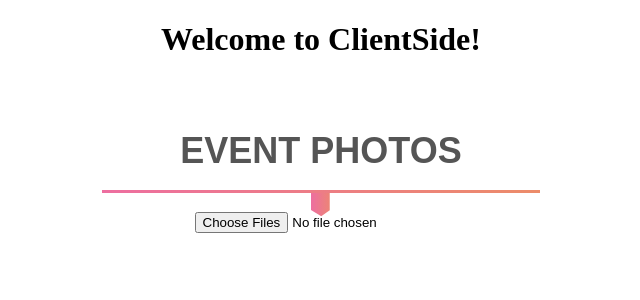
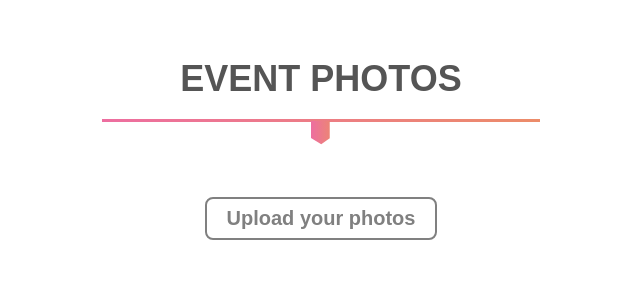
Before and after one commit to dina845/Event-Client, an Angular app in the folder ClientSide/: page / in a window 1280 px wide. Shown: the top 300 px of the page, without its empty margins (319-959 px from the left). Built offline with nearby package versions, Linux system fonts and the light colour scheme.

Commit message:
upload images

```diff
--- a/ClientSide/src/app/app.component.html
+++ b/ClientSide/src/app/app.component.html
@@ -1,7 +1,5 @@
 <!--The content below is only a placeholder and can be replaced.-->
 <div style="text-align:center">
-  <h1>
-    Welcome to {{ title }}!
-  </h1>
+
 <!-- <router-outlet></router-outlet> -->
 <app-images></app-images>
--- a/ClientSide/src/app/gallery/images/images.component.css
+++ b/ClientSide/src/app/gallery/images/images.component.css
@@ -2084,3 +2084,29 @@
 		font-size: 1.3rem!important
 	}
 }
+
+
+.upload-btn-wrapper {
+	margin: 5%;
+	position: relative;
+	overflow: hidden;
+	display: inline-block;
+  }
+
+  .btn {
+	border: 2px solid gray;
+	color: gray;
+	background-color: white;
+	padding: 8px 20px;
+	border-radius: 8px;
+	font-size: 20px;
+	font-weight: bold;
+  }
+
+  .upload-btn-wrapper input[type=file] {
+	font-size: 100px;
+	position: absolute;
+	left: 0;
+	top: 0;
+	opacity: 0;
+  }
--- a/ClientSide/src/app/gallery/images/images.component.html
+++ b/ClientSide/src/app/gallery/images/images.component.html
@@ -6,7 +6,11 @@
           <h1 class="ti title">EVENT PHOTOS</h1>
         </div>
         <!-- העלאת קבצים -->
-        <input type='file' (change)="onSelectFile($event)" multiple>
+        <div class="upload-btn-wrapper" *ngIf="selected==false">
+          <button class="btn">Upload your photos</button>
+          <input type='file' name='myfile' (change)="onSelectFile($event)" multiple>
+        </div>
+
         <!-- הצגת הקבצים -->
         <div class="column-12 column-xs-12 tab">
           <div class="custom-row">
@@ -14,7 +18,7 @@
                 <div class="column-4 column-sm-6 column-xs-12 column-md-6 box-tab">
                 <div class="effect effect-eight">
                  <div >
-                   <img [src]="url" class="img-fluid">
+                   <img [src]="url" class="img-fluid" width="100%" height="100%">
                 </div>
                   <div class="tab-text">
                     <h2> example</h2>
--- a/ClientSide/src/app/gallery/images/images.component.ts
+++ b/ClientSide/src/app/gallery/images/images.component.ts
@@ -7,9 +7,10 @@
 })
 export class ImagesComponent implements OnInit {
 
-  constructor(private cdRef:ChangeDetectorRef) { }
+  constructor() { }
   urls:string[]=new Array;
   public num=[1,2,3,4,5];
+  selected:boolean=false;
   ngOnInit() {
     debugger;
   }
@@ -30,5 +31,6 @@
         }
 
     }
+    this.selected=true;
   }
 }
```
